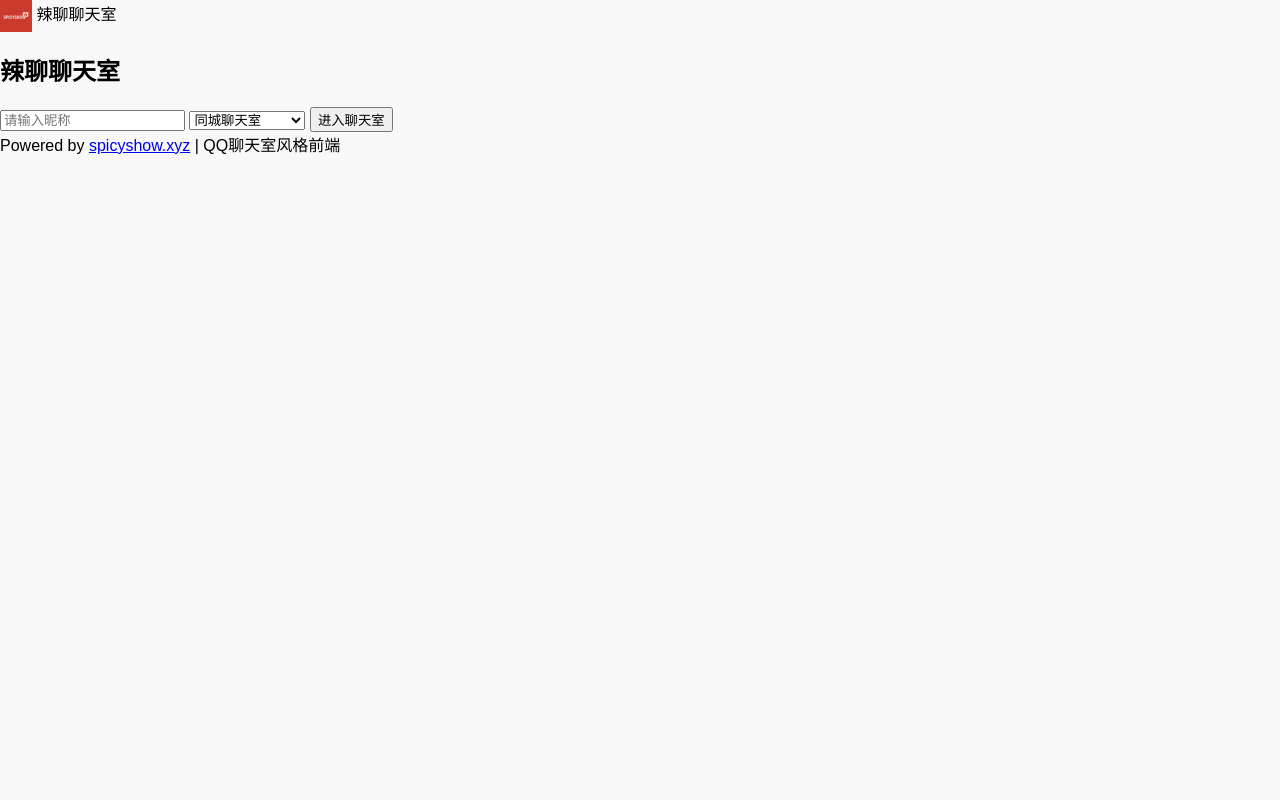
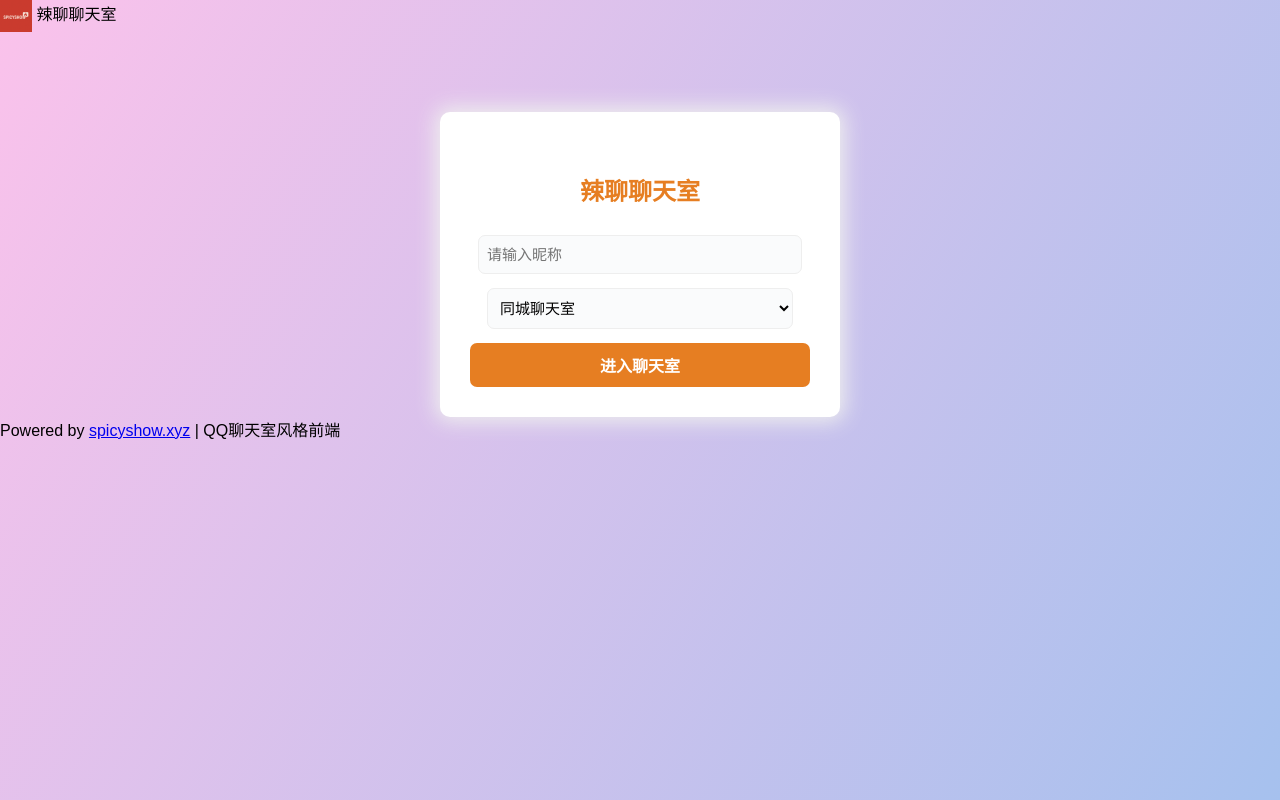
Before and after one commit to tomandpeter/spicyshowchat, a plain HTML site: page index.html in a window 1280 px wide. Drawn offline with Linux system fonts and the light colour scheme.

Commit message:
Update style.css

```diff
--- a/assets/css/style.css
+++ b/assets/css/style.css
@@ -230,3 +230,45 @@ body, html {
   .layout { max-width: 100vw; }
   .user-list { display: none; }
 }
+
+/* 登录页专用样式 */
+.login-bg {
+  background: linear-gradient(120deg, #fbc2eb 0%, #a6c1ee 100%);
+  min-height: 100vh;
+}
+.login-box {
+  background: #fff;
+  border-radius: 10px;
+  margin: 80px auto 0 auto;
+  padding: 40px 30px 30px 30px;
+  max-width: 340px;
+  box-shadow: 0 0 20px 5px #eee;
+  text-align: center;
+}
+.login-box h2 {
+  color: #e67e22;
+  margin-bottom: 28px;
+}
+.login-box input, .login-box select {
+  width: 90%;
+  padding: 10px 8px;
+  margin-bottom: 14px;
+  border: 1px solid #eee;
+  border-radius: 7px;
+  font-size: 15px;
+  background: #fafbfc;
+}
+.login-box button {
+  width: 100%;
+  padding: 10px 0;
+  background: #e67e22;
+  color: #fff;
+  border: none;
+  border-radius: 7px;
+  font-size: 16px;
+  font-weight: bold;
+  cursor: pointer;
+}
+.login-box button:hover {
+  background: #d35400;
+}
```
